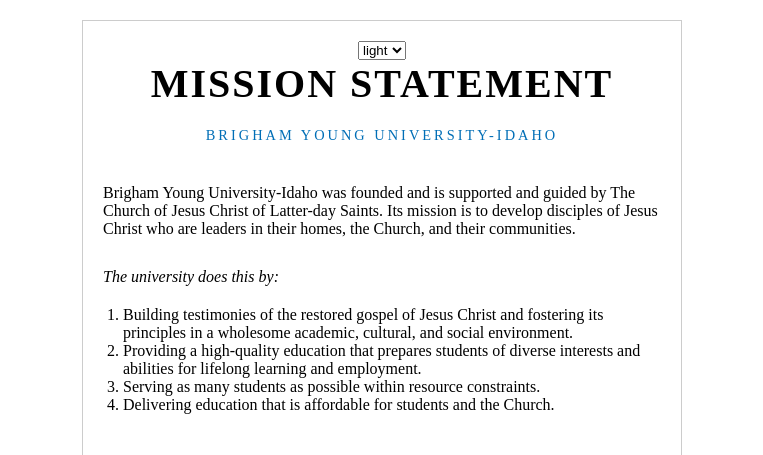
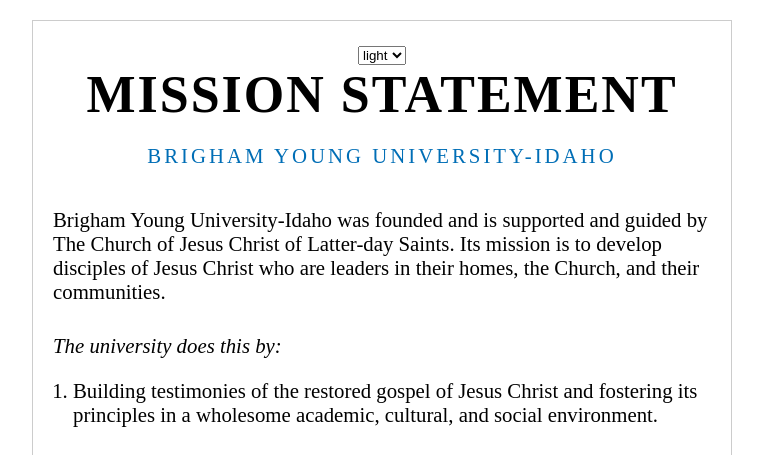
Before and after one commit to smbakob/CSE111, a plain HTML site: page mission/index.html in a window 1280 px wide. Shown: the top 455 px of the page, without its empty margins (258-1021 px from the left). Drawn offline with Linux system fonts and the light colour scheme; a script that the page names is missing; files whose address does not match are found by name.

Commit message:
05062025

```diff
--- a/mission/styles.css
+++ b/mission/styles.css
@@ -4,20 +4,23 @@
     padding: 0;
     display: flex;
     justify-content: center;
+    font-size: 1.3em;
     font-family: 'Times New Roman', Times, serif;
     background-color: #ffffff;
+
+
 align-content: center;}
 
 
 .all {
     width: 90;
-    max-width: 600px;
+    max-width: 700px;
     border: 1px solid #ccc;
     padding: 20px;
     margin: 20px auto;
-
     text-align: center;
     box-sizing: border-box;
+    height: 800px;
 }
 
 
@@ -37,7 +40,7 @@
 }
 
 h1 {
-    font-size: 0.9em;
+    font-size: 1em;
     color: #006EB6;
     letter-spacing: 3px;
     font-weight: normal;
@@ -75,21 +78,6 @@
     color: #006EB6;
 }
 
-/* body.dark {
-    background-color: black;
-    color: white;
+.list li {
+    margin-bottom: 1.5em;
 }
-
-body.dark .all {
-    border-color: #444;
-}
-
-body.dark header {
-    color: #fff;
-}
-body.dark h1 {
-    color: whitesmoke
-}
-body.dark .list {
-    color: wheat;
-} */
```
